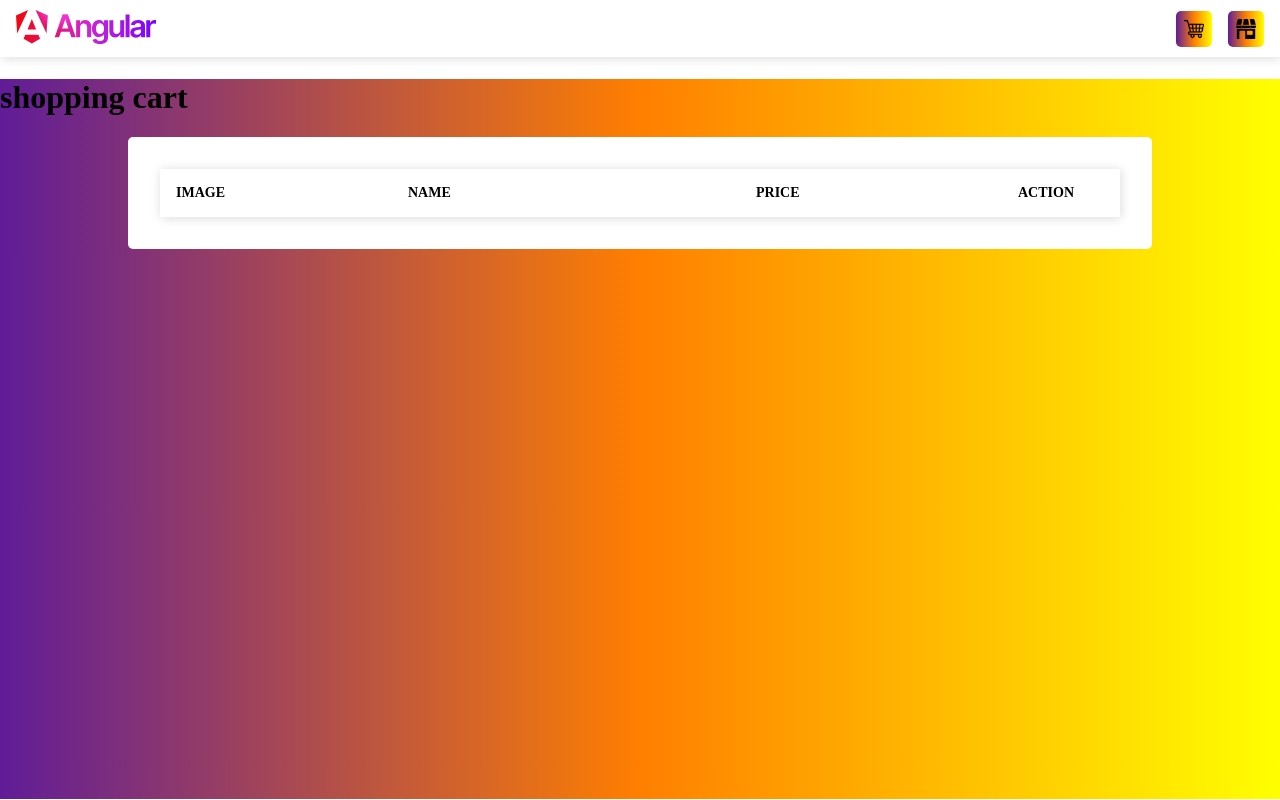
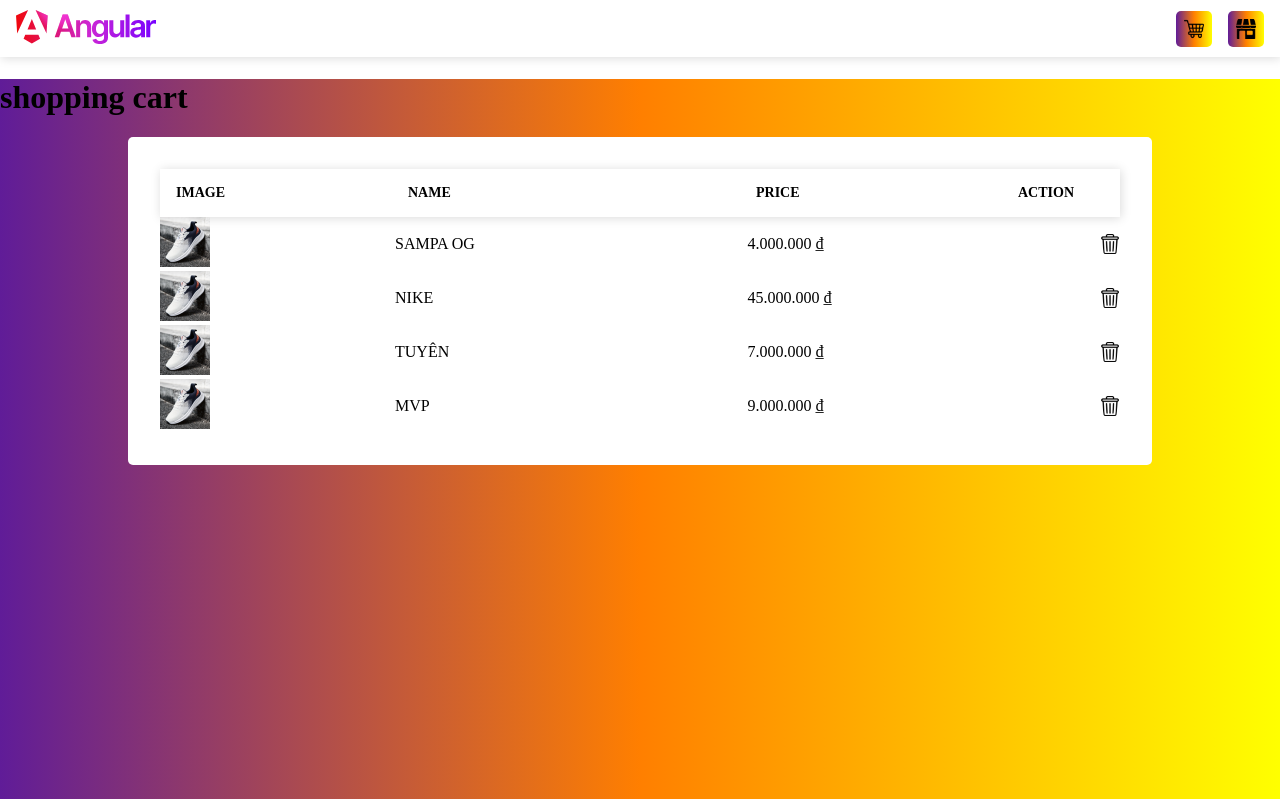
Before and after one commit to Tuyen-ares/angular_app, an Angular app: page / in a window 1280 px wide. Built offline with nearby package versions, Linux system fonts and the light colour scheme.

Commit message:
fix image

```diff
--- a/src/app/app.html
+++ b/src/app/app.html
@@ -15,12 +15,12 @@
     <div class="col-4">action</div>
 </div>
 <div class="group-body">
-  <div class="row-cart" *ngFor="let item of product">
+  <div class="row-cart" *ngFor="let item of products">
     <div class="col-1">
-      <img width="50px" src="/assets/images/samba.jpg" alt="">
+      <img width="50px" src="{{ item.image }}" alt="">
     </div>
-    <div class="col-2">{{ 'Sampa OG' | upperCasePipe }}</div>
-    <div class="col-3">{{ 400000 | currencyPipe }}</div>
+    <div class="col-2">{{ item.name | upperCasePipe }}</div>
+    <div class="col-3">{{ item.price | currencyPipe }}</div>
     <div class="col-4"></div>
      <img width="20px" src="/assets/images/bin.png" alt="">
   </div>
--- a/src/app/app.ts
+++ b/src/app/app.ts
@@ -18,12 +18,12 @@ export class App {
   bindingMess = '';
   isDisable = false;
   thisMessage='';
-  products = [
-    {name:'Sampa OG', price : 4000000,image:'src\assets\images\samba.jpg'},
-    {name:'Nike', price : 45000000,image:'src\assets\images\samba.jpg'},
-    {name:'Tuyên', price : 7000000,image:'src\assets\images\samba.jpg'},
-    {name:'MVP', price : 9000000,image:'src\assets\images\samba.jpg'}
-  ];
+products = [
+  { name: 'Sampa OG', price: 4000000, image: '/assets/images/samba.jpg' },
+  { name: 'Nike',     price: 45000000, image: '/assets/images/samba.jpg' },
+  { name: 'Tuyên',    price: 7000000, image: '/assets/images/samba.jpg' },
+  { name: 'MVP',      price: 9000000, image: '/assets/images/samba.jpg' }
+];
   handleClickme() {
     this.thisMessage = 'Hello everyone';
   }
```
